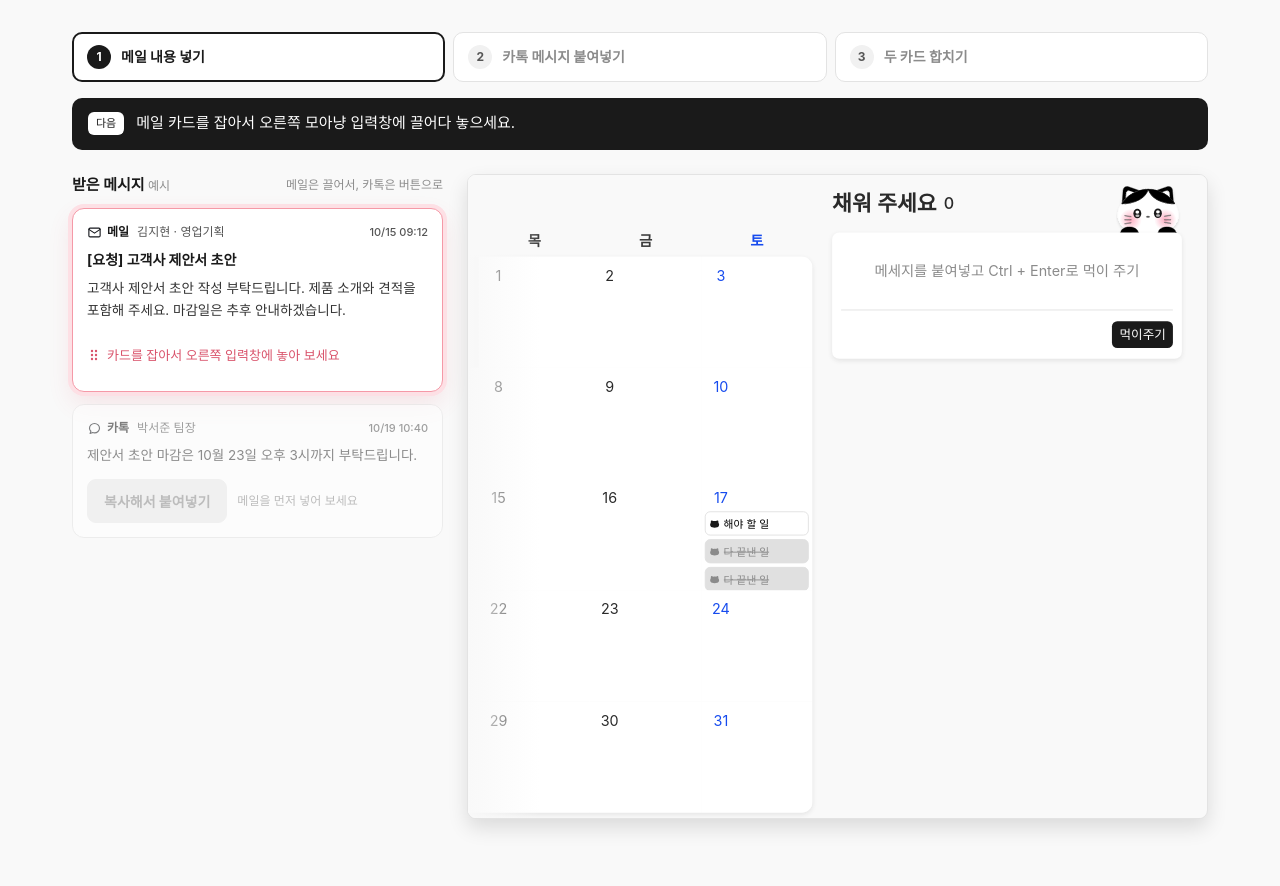
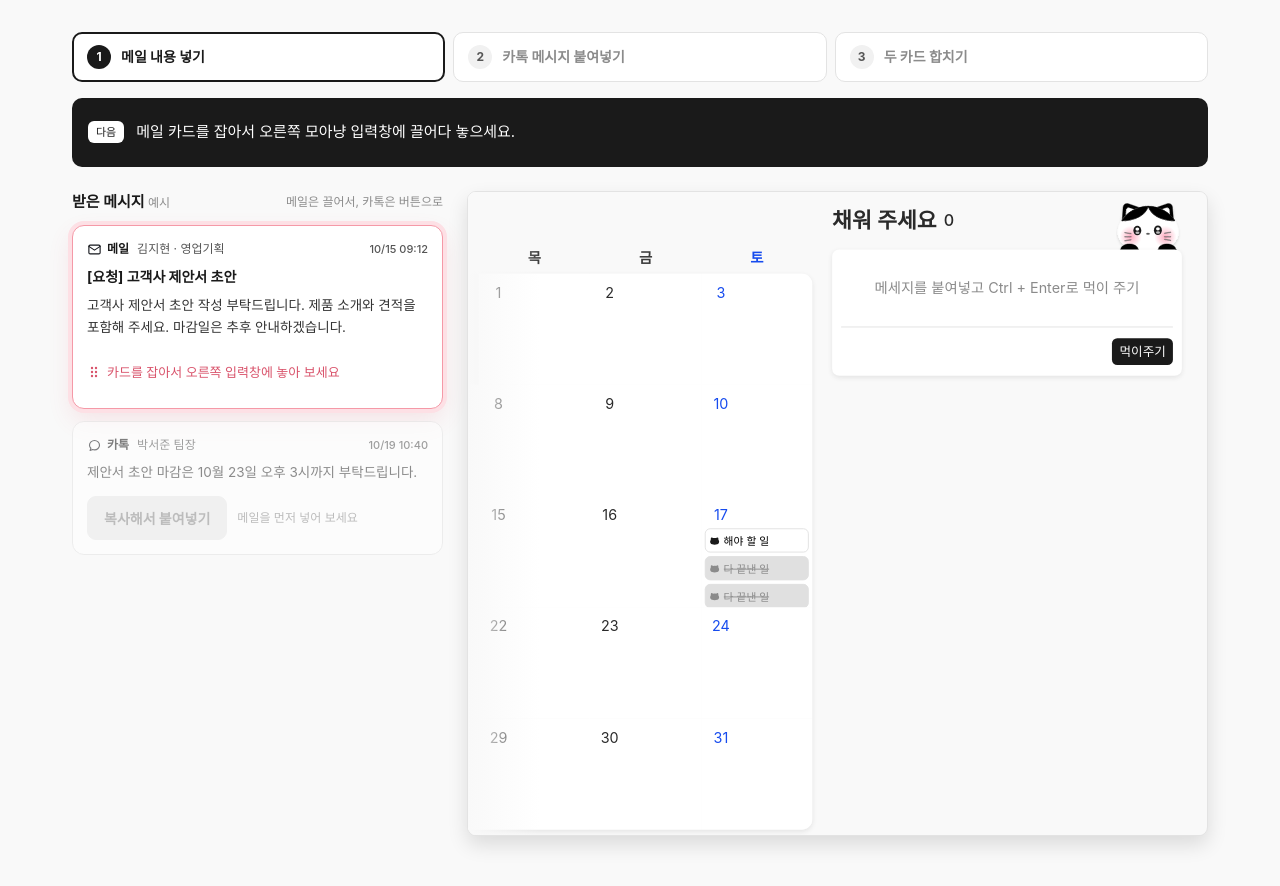
Before and after one commit to Joopjoop-desktop/moanyang-landing, a React (Vite) app: page / in a window 1280 px wide. Shown: the part 1393-2279 px from the top of the page. Built offline with nearby package versions, Linux system fonts and the light colour scheme; no server answers; a web font is replaced by a local one.

Commit message:
fix: 안내 막대 '다시 해보기' 버튼 등장 시 레이아웃 밀림 수정
버튼을 처음부터 그려 두고 0단계에서는 visibility로만 숨겨 자리를 잡아 둡니다.
단계마다 문구 길이가 달라도 높이가 바뀌지 않도록 문구에 두 줄 높이를 줍니다.

```diff
--- a/src/features/try-panel/TryPanel.module.css
+++ b/src/features/try-panel/TryPanel.module.css
@@ -83,9 +83,13 @@
   color: var(--color-text-primary);
 }
 
+/* 문구가 단계마다 길이가 달라도 막대 높이가 바뀌지 않도록 두 줄 높이를 잡아 두고, 한 줄일 때는 가운데 정렬 */
 .nextText {
   flex: 1;
   min-width: 0;
+  display: flex;
+  align-items: center;
+  min-height: 3em;
   font-size: 15px;
   line-height: 1.5;
   color: var(--color-text-inverse);
@@ -99,6 +103,11 @@
   display: flex;
   gap: 12px;
   flex-shrink: 0;
+}
+
+/* 자리만 차지하고 보이지 않음 (포커스·스크린리더에서도 빠짐) */
+.reserved {
+  visibility: hidden;
 }
 
 /* ───── 받은 메시지 + 서비스 화면 ───── */
--- a/src/features/try-panel/TryPanel.tsx
+++ b/src/features/try-panel/TryPanel.tsx
@@ -219,11 +219,10 @@ export function TryPanel() {
               두 카드 합치기
             </Button>
           )}
-          {step >= 1 && (
-            <Button variant="light" onClick={reset}>
-              다시 해보기
-            </Button>
-          )}
+          {/* 처음부터 자리를 잡아 두고 0단계에서는 숨깁니다 — 나타날 때 막대 높이가 바뀌지 않도록 */}
+          <Button variant="light" className={step === 0 ? styles.reserved : undefined} onClick={reset}>
+            다시 해보기
+          </Button>
         </div>
       </div>
 
```
